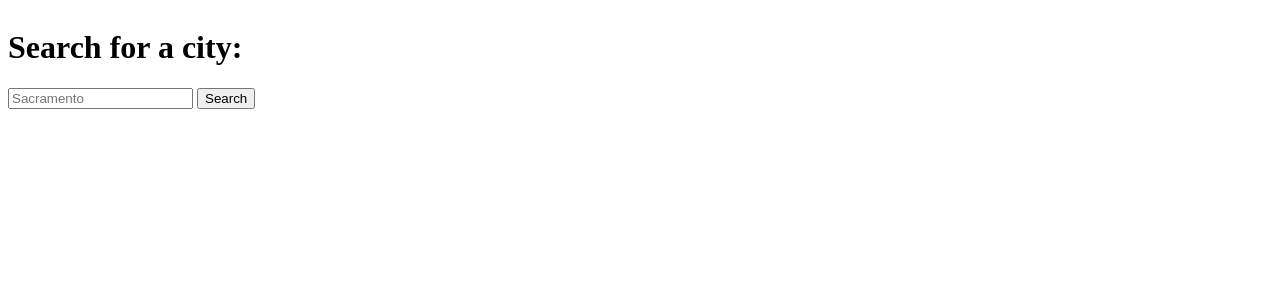
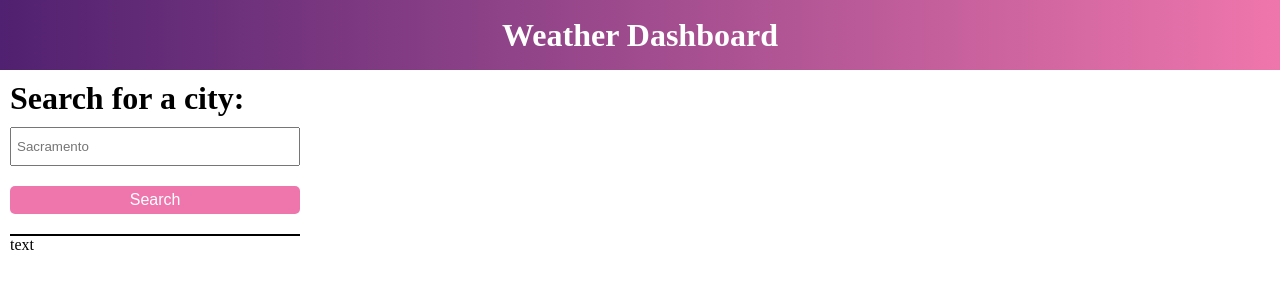
Before and after one commit to ENguyen25/sunny-side-app, a plain HTML site: page index.html in a window 1280 px wide. Drawn offline with nearby package versions, Linux system fonts and the light colour scheme.

Commit message:
styled header, search bar, current conditions, and future conditions cards

```diff
--- a/index.html
+++ b/index.html
@@ -10,20 +10,30 @@
 </head>
 <body>
 
+<header>
+    <h1 class="header">Weather Dashboard</h1>
+</header>
+
 <div class="container">
 
-    <div class="search">
-        <h1>Search for a city:</h1>
-        <form>
-            <input type="text" id="search-bar" name="search-bar" placeholder="Sacramento"/>
-            <button type="submit" class="search-button">Search</button>
-        </form>
+    <div class="search-column">
+
+        <div class="search">
+            <h1 class="search-header">Search for a city:</h1>
+            <form>
+                <input type="text" id="search-bar" name="search-bar" placeholder="Sacramento"/> <br>
+                <button type="submit" class="search-button">Search</button>
+            </form>
+        </div>
+
+        <div class="saved-search">text</div>
+
     </div>
 
     <div class="weather-conditions">
 
         <div class="current-conditions hidden">
-            <h1><span class="city-name"></span> (<span class="current-day"></span>)</h1>
+            <h1 class="city-header"><span class="city-name"></span> (<span class="current-day"></span>)</h1>
             <p>Temp: <span class="temp"></span>&#8457</p>
             <p>Wind: <span class="wind"></span> MPH</p>
             <p>Humidity: <span class="humidity"></span>%</p>
--- a/style.css
+++ b/style.css
@@ -1,5 +1,22 @@
 .hidden {
     display: none;
+}
+
+body {
+    margin: 0;
+}
+
+header {
+    display: flex;
+    justify-content: center;
+    align-items: center;
+    background: linear-gradient(to right, #502170, #EF76AC);
+    color: white;
+    height: 70px;
+}
+
+.header {
+    margin: 0;
 }
 
 .container {
@@ -8,29 +25,66 @@
     flex-direction: row;
 }
 
-.search {
+.search-column {
     width: 30%;
+    margin: 0 10px;
+}
+
+.search-header {
+    margin: 10px 0;
+}
+
+#search-bar, .search-button, .weather-conditions {
+    width: -webkit-fill-available;
+}
+
+#search-bar {
+    padding: 10px 5px;
+}
+
+.search-button {
+    margin: 20px 0;
+    padding: 5px;
+    background-color: #EF76AC;
+    color: white;
+    border: none;
+    border-radius: 5px;
+    font-size: medium;
+}
+
+.saved-search {
+    border-top: solid black 2px;
 }
 
 .weather-conditions {
-    width: -webkit-fill-available;
+    padding-left: 10px;
 }
 
 .current-conditions {
-    margin-bottom: 20px;
+    margin: 10px 10px 20px 0;
+    border: solid black 1px;
+    padding: 10px 0 0 10px;
+}
+
+.city-header {
+    margin: 0 0 10px 0;
 }
 
 .future-row {
     display: flex;
     flex-direction: row;
+    justify-content: space-evenly;
 }
 
 .future-cards {
-    background-color: #924DA3;
+    background: linear-gradient(
+        rgba(146,77,163, 1),
+        rgba(146,77,163, 0.8));
     color: white;
     width: 40%;
     padding: 20px;
     margin-right: 2%;
+    border-radius: 5px;
 }
 
 .future-day {
```
